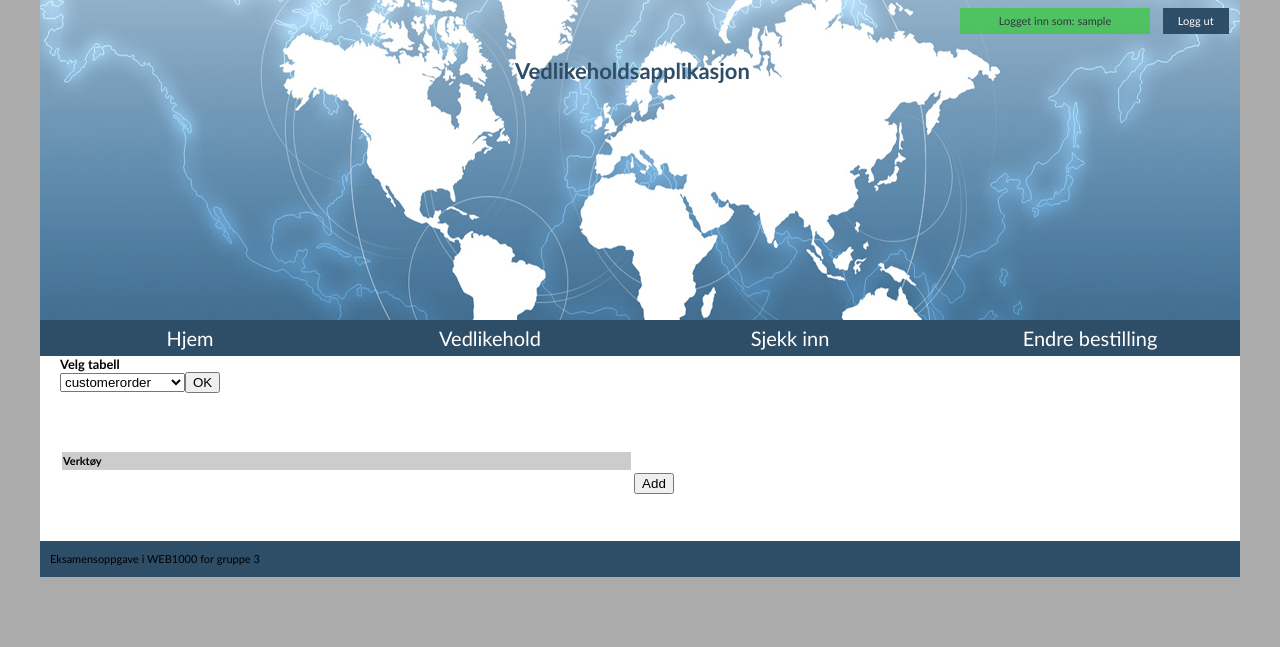
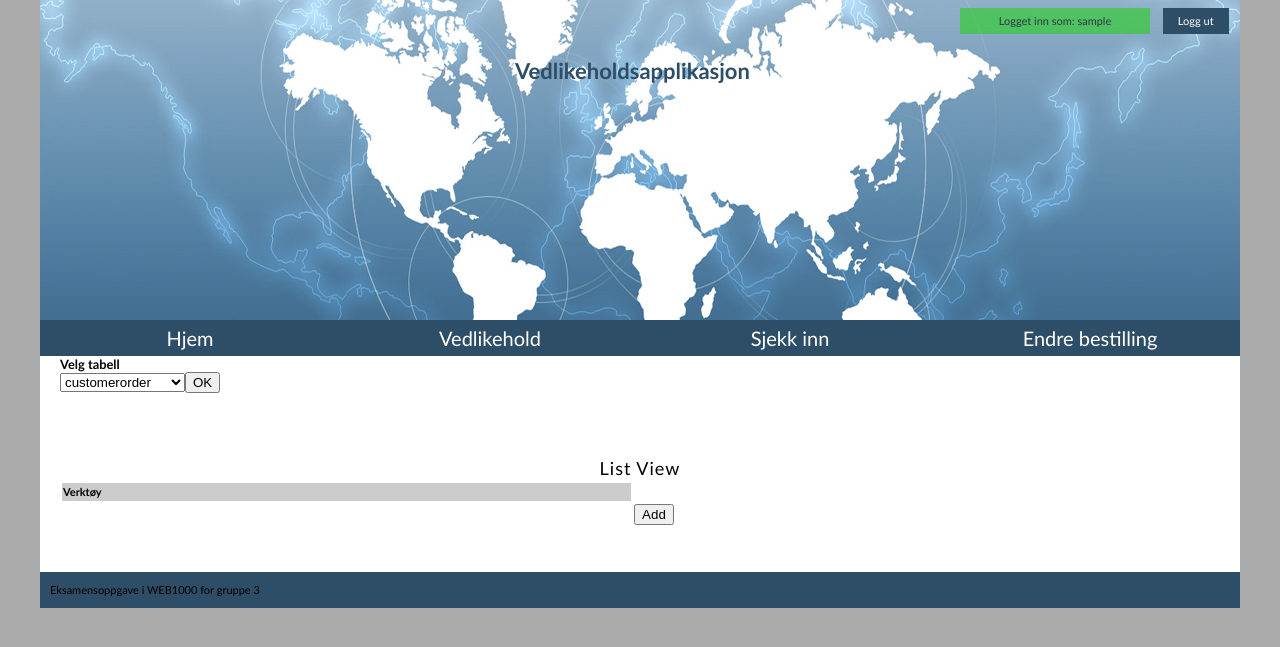
Before and after one commit to WEB-Gruppe-3/Perfect-Hotels-Premium, a PHP site: page /vedlikehold/index.php in a window 1280 px wide. Shown: the top 647 px of the page. Run offline with PHP 8.4, Linux system fonts and the light colour scheme; the visitor is signed in with stand-in values (Sample User, id 1); data that the repository does not hold is empty.

Commit message:
Diverse fix
"ER du sikker?" meldinger vel slett og endre (utenom ved update i
vedlikholdsapp)
flytted edit view i vedlikehold over list view
Fiksa slik at bestillingen har samme nr hele veien under endring av
bestilling.

```diff
--- a/vedlikehold/css/vedlikehold.css
+++ b/vedlikehold/css/vedlikehold.css
@@ -179,6 +179,15 @@ table {
     color:#000000;
 }
 
+#Tableheadline {
+    font: 18px/16px "trebuchet ms", arial, helvetica, sans;
+    text-align: center;
+    letter-spacing: 1px;
+    margin: 0 0 0;
+    padding: 10px 0 5px 0;
+    color:#000000;
+}
+
 #feedback {
     height: 2em;
 }
--- a/vedlikehold/index.php
+++ b/vedlikehold/index.php
@@ -206,8 +206,9 @@ if (@$_POST['deleteknapp']) {
             </form>
 
         </div>
+        <div id="popup"><?php require_once("edit.php") ?></div>
         <div id="innholdRight"><?php if($valgt_table){require_once("list.php");}?></div>
-        <div id="popup"><?php require_once("edit.php") ?></div>
+
     </div> <!-- Content end -->
     <!-- Hidden element with session id -->
     <form id="hiddenFormSessionID" hidden><?php print(session_id()) ?></form>
--- a/vedlikehold/list.php
+++ b/vedlikehold/list.php
@@ -1,3 +1,4 @@
+<p id='Tableheadline'>List View</p>
 <table>
     <tr>
         <?php $nr=0; for ($x=1;$x<=$rows;$x++) { echo("<th>$column[$nr]</th>"); $nr++; } ?>
@@ -14,7 +15,7 @@
             $nr++;
         }
         echo ("<td><input type='submit' value='Edit' name='editknapp' id='editknapp' onclick='edit()'>
-                            <input type='submit' value='Delete' name='deleteknapp' id='deleteknapp'>
+                            <input type='submit' value='Delete' name='deleteknapp' id='deleteknapp' onclick=\"return confirm('Er du sikker på du vil slette denne raden?')\">
                           </td><input type='hidden' size='2'name='rowID' value='$row[0]'></form></tr>");
     }
     ?>
```
Also changed, not shown: nettsted/editorder.php (+5 -4 lines).
